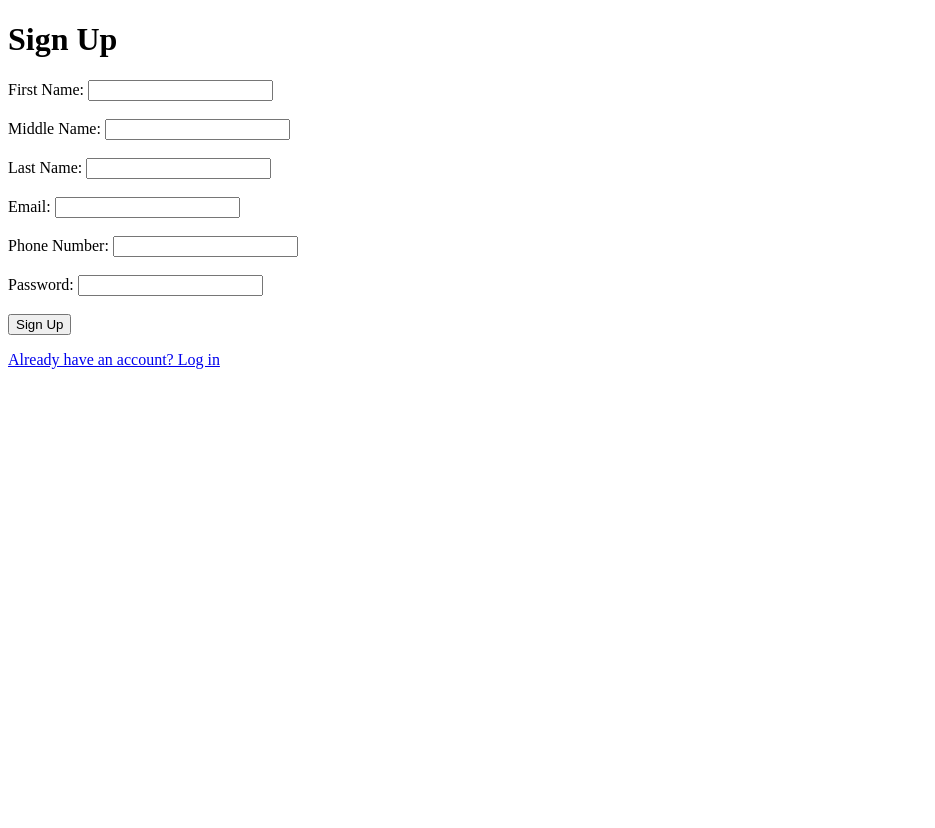
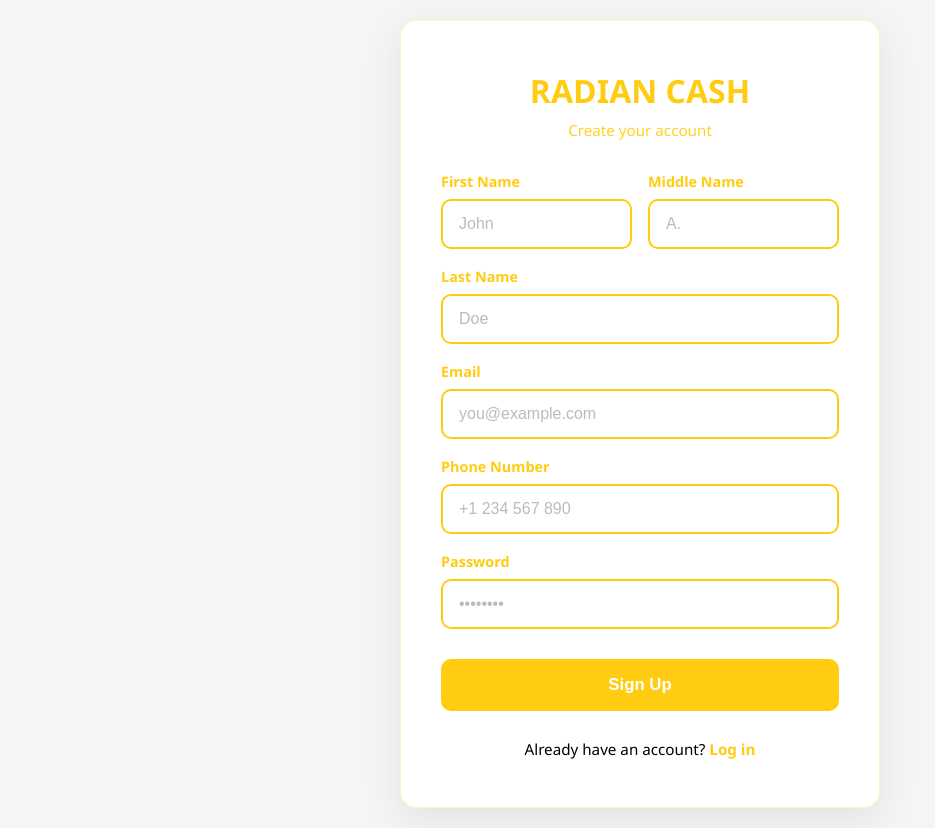
Before and after one commit to Mkombe100/Radian-Cash, a Flask app: page /signup in a window 1280 px wide. Shown: the whole page, without its empty margins (0-935 px from the left). Before the commit the page ends 369 px from the top, so only its background shows below. Run offline with Flask 3, Linux system fonts and the light colour scheme.

Commit message:
Update signup.html

```diff
--- a/templates/signup.html
+++ b/templates/signup.html
@@ -4,33 +4,231 @@
     <meta charset="UTF-8">
     <meta name="viewport" content="width=device-width, initial-scale=1.0">
     <title>Sign Up</title>
+    <style>
+        * {
+            margin: 0;
+            padding: 0;
+            box-sizing: border-box;
+        }
+
+        body {
+            font-family: 'Segoe UI', system-ui, -apple-system, sans-serif;
+            background-color: #F5F5F5; /* smoke white */
+            min-height: 100vh;
+            display: flex;
+            align-items: center;
+            justify-content: center;
+            padding: 20px;
+        }
+
+        .signup-container {
+            background-color: #FFFFFF;
+            width: 100%;
+            max-width: 480px;
+            padding: 48px 40px;
+            border-radius: 16px;
+            box-shadow: 0 12px 40px rgba(0, 0, 0, 0.08);
+            border: 1px solid rgba(255, 204, 17, 0.25);
+        }
+
+        h1 {
+            color: #FFCC11;
+            font-size: 2rem;
+            font-weight: 700;
+            margin-bottom: 8px;
+            text-align: center;
+        }
+
+        .subtitle {
+            color: #FFCC11;
+            text-align: center;
+            font-size: 0.95rem;
+            margin-bottom: 32px;
+            opacity: 0.9;
+        }
+
+        .messages {
+            list-style: none;
+            margin-bottom: 24px;
+        }
+
+        .messages li {
+            background-color: #FFCC11;
+            color: #FFFFFF;
+            padding: 12px 16px;
+            border-radius: 8px;
+            margin-bottom: 8px;
+            font-size: 0.9rem;
+        }
+
+        .form-group {
+            margin-bottom: 18px;
+        }
+
+        label {
+            display: block;
+            color: #FFCC11;
+            font-weight: 600;
+            font-size: 0.9rem;
+            margin-bottom: 8px;
+        }
+
+        input[type="text"],
+        input[type="email"],
+        input[type="password"] {
+            width: 100%;
+            padding: 14px 16px;
+            border: 2px solid #FFCC11;
+            border-radius: 10px;
+            font-size: 1rem;
+            color: #333;
+            background-color: #FFFFFF;
+            transition: border-color 0.2s, box-shadow 0.2s;
+            outline: none;
+        }
+
+        input[type="text"]:focus,
+        input[type="email"]:focus,
+        input[type="password"]:focus {
+            border-color: #FFCC11;
+            box-shadow: 0 0 0 4px rgba(255, 204, 17, 0.25);
+        }
+
+        input::placeholder {
+            color: #bbb;
+        }
+
+        .name-row {
+            display: flex;
+            gap: 16px;
+        }
+
+        .name-row .form-group {
+            flex: 1;
+        }
+
+        .submit-btn {
+            width: 100%;
+            padding: 16px;
+            background-color: #FFCC11;
+            color: #FFFFFF;
+            border: none;
+            border-radius: 10px;
+            font-size: 1.05rem;
+            font-weight: 700;
+            cursor: pointer;
+            transition: background-color 0.2s, transform 0.15s;
+            margin-top: 12px;
+        }
+
+        .submit-btn:hover {
+            background-color: #e6b800;
+            transform: translateY(-1px);
+        }
+
+        .submit-btn:active {
+            transform: translateY(0);
+        }
+
+        .login-link {
+            text-align: center;
+            margin-top: 28px;
+            font-size: 0.95rem;
+        }
+
+        .login-link a {
+            color: #FFCC11;
+            text-decoration: none;
+            font-weight: 600;
+            transition: opacity 0.2s;
+        }
+
+        .login-link a:hover {
+            opacity: 0.8;
+            text-decoration: underline;
+        }
+
+        /* Mobile adjustments */
+        @media (max-width: 520px) {
+            .signup-container {
+                padding: 36px 24px;
+                border-radius: 12px;
+            }
+
+            h1 {
+                font-size: 1.75rem;
+            }
+
+            .name-row {
+                flex-direction: column;
+                gap: 0;
+            }
+
+            input[type="text"],
+            input[type="email"],
+            input[type="password"] {
+                padding: 13px 14px;
+            }
+
+            .submit-btn {
+                padding: 15px;
+            }
+        }
+    </style>
 </head>
 <body>
-    <h1>Sign Up</h1>
+    <div class="signup-container">
+        <h1>RADIAN CASH</h1>
+        <p class="subtitle">Create your account</p>
+
         {% with messages = get_flashed_messages(with_categories=true) %}
             {% if messages %}
-            <ul>
+                <ul class="messages">
                     {% for category, message in messages %}
                         <li>{{ category }}: {{ message }}</li>
                     {% endfor %}
                 </ul>
             {% endif %}
         {% endwith %}
+
         <form action="/signup" method="post">
-        <label for="first_name">First Name:</label>
-        <input type="text" id="first_name" name="first_name" required><br><br>
-        <label for="middle_name">Middle Name:</label>
-        <input type="text" id="middle_name" name="middle_name" required><br><br>
-        <label for="last_name">Last Name:</label>
-        <input type="text" id="last_name" name="last_name" required><br><br>
-        <label for="email">Email:</label>
-        <input type="email" id="email" name="email" required><br><br>
-        <label for="phone_number">Phone Number:</label>
-        <input type="text" id="phone_number" name="phone_number" required><br><br>
-        <label for="password">Password:</label>
-        <input type="password" id="password" name="password" required><br><br>
-        <input type="submit" value="Sign Up">
+            <div class="name-row">
+                <div class="form-group">
+                    <label for="first_name">First Name</label>
+                    <input type="text" id="first_name" name="first_name" placeholder="John" required>
+                </div>
+                <div class="form-group">
+                    <label for="middle_name">Middle Name</label>
+                    <input type="text" id="middle_name" name="middle_name" placeholder="A." required>
+                </div>
+            </div>
+
+            <div class="form-group">
+                <label for="last_name">Last Name</label>
+                <input type="text" id="last_name" name="last_name" placeholder="Doe" required>
+            </div>
+
+            <div class="form-group">
+                <label for="email">Email</label>
+                <input type="email" id="email" name="email" placeholder="you@example.com" required>
+            </div>
+
+            <div class="form-group">
+                <label for="phone_number">Phone Number</label>
+                <input type="text" id="phone_number" name="phone_number" placeholder="+1 234 567 890" required>
+            </div>
+
+            <div class="form-group">
+                <label for="password">Password</label>
+                <input type="password" id="password" name="password" placeholder="••••••••" required>
+            </div>
+
+            <button type="submit" class="submit-btn">Sign Up</button>
         </form>
-    <p><a href="/log-in">Already have an account? Log in</a></p>
+
+        <p class="login-link">
+            Already have an account?<a href="/log-in"> Log in</a>
+        </p>
+    </div>
 </body>
 </html>
```
Lines whose indentation alone changed are shown as unchanged.
